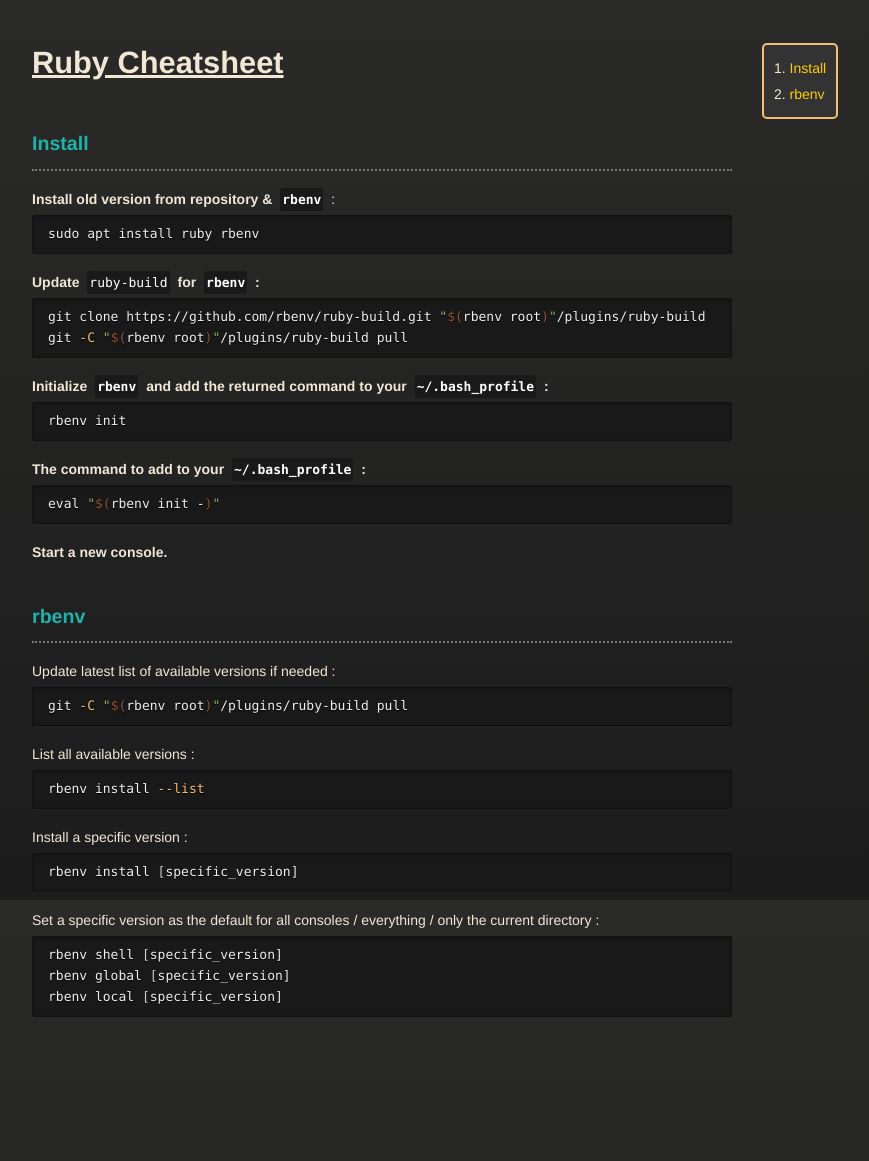
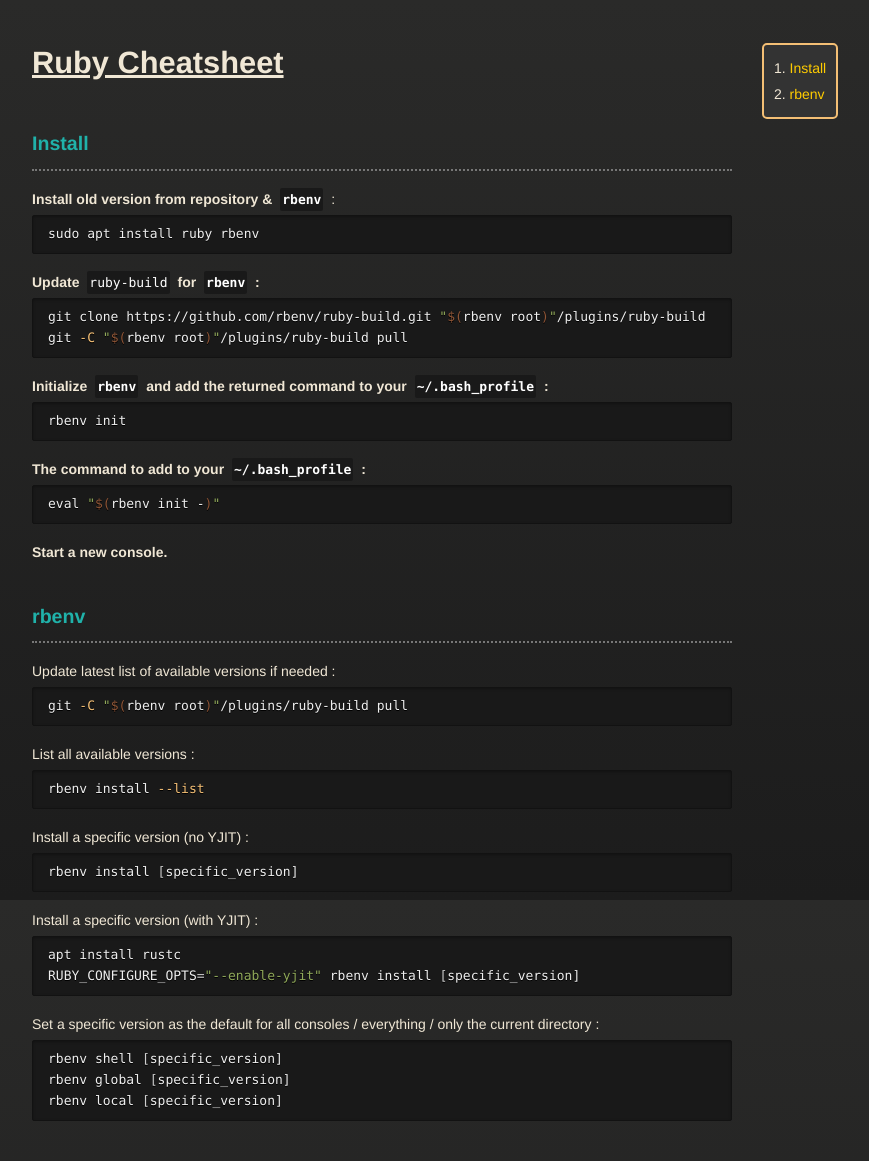
Before and after one commit to vincent-clipet/cheatsheets, a Jekyll site: the page built from markdown/ruby.md, in a window 1280 px wide. Shown: the whole page, without its empty margins (258-1127 px from the left). Built offline with Jekyll 4.4.1, drawn with Linux system fonts in a browser that asks for light colours; our own code applies the rules of GitHub Pages for plain Markdown files; before the commit the page ends 1057 px from its top, so only the background shows below that.

Commit message:
feat: Added a ruby command to install Ruby through rbenv with YJIT option

````diff
--- a/markdown/ruby.md
+++ b/markdown/ruby.md
@@ -58,9 +58,15 @@
 rbenv install --list
 ```
 
-Install a specific version :
+Install a specific version (no YJIT) :
 ```bash
 rbenv install [specific_version]
+```
+
+Install a specific version (with YJIT) :
+```bash
+apt install rustc
+RUBY_CONFIGURE_OPTS="--enable-yjit" rbenv install [specific_version]
 ```
 
 Set a specific version as the default for all consoles / everything / only the current directory :
````
